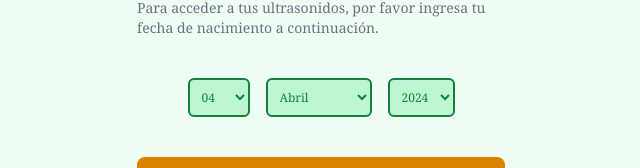
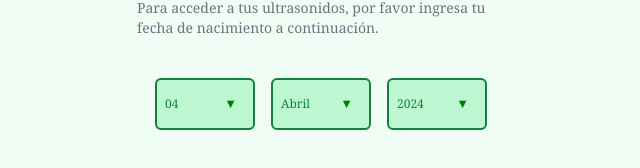
Before and after one commit to sahidAleDev/deploy_umss, a Vue app: page /1 in a window 1280 px wide. Shown: the part 193-361 px from the top of the page, without its empty margins (319-959 px from the left). Built offline with nearby package versions, Linux system fonts and the light colour scheme.

Commit message:
eight commit

```diff
--- a/src/views/PinLogin.vue
+++ b/src/views/PinLogin.vue
@@ -173,20 +173,26 @@ onBeforeMount(async () => {
     </header>
 
     <div class="mt-10 flex justify-center gap-4">
-      <select name=""  v-model="selectedDay" id="" class="bg-green-200/95 border-green-700 text-green-700 text-xs p-2 rounded-md border-2  ">
+      <div class="wrapper">
+        <select name=""  v-model="selectedDay" id="" class="bg-green-200/95 border-green-700 text-green-700 text-xs px-2 py-4  rounded-md border-2">
           <option value="" class="bg-white">DÍA</option>
           <option v-for="day in days" :key="day" :value="day" class="bg-white">{{ day }}</option>
         </select>
+      </div>
 
-      <select name=""  v-model="selectedMonth" id="" class="bg-green-200/95 border-green-700 text-green-700 text-xs p-2 rounded-md border-2  ">
+      <div class="wrapper">
+        <select name=""  v-model="selectedMonth" id="" class="bg-green-200/95 border-green-700 text-green-700 text-xs px-2 py-4 rounded-md border-2">
           <option value="" class="bg-white">MES</option>
           <option v-for="month in months" :key="month.value" :value="month.value" class="bg-white">{{ month.label }}</option>
         </select>
+      </div>
 
-      <select name="" v-model="selectedYear" id="" class="bg-green-200/95 border-green-700 text-green-700 text-xs p-2 rounded-md border-2  ">
+      <div class="wrapper">
+        <select name="" v-model="selectedYear" id="" class="bg-green-200/95 border-green-700 text-green-700 text-xs px-2 py-4 rounded-md border-2">
           <option value="" class="bg-white">AÑO</option>
           <option v-for="year in years" :key="year" :value="year" class="bg-white">{{ year }}</option>
         </select>
+      </div>
     </div>
 
     <div
@@ -239,4 +245,23 @@ input::placeholder {
   text-align: center;
   font-weight: 600;
 }
+
+select {
+  -webkit-appearance: none;
+  appearance: none;
+  min-width: 100px;
+}
+
+.wrapper {
+  position: relative;
+}
+
+.wrapper::after {
+  content: "▼";
+  color: green;
+  font-size: 0.8rem;
+  top: 16px;
+  right: 18px;
+  position: absolute;
+}
 </style>
```
Lines whose indentation alone changed are shown as unchanged.
